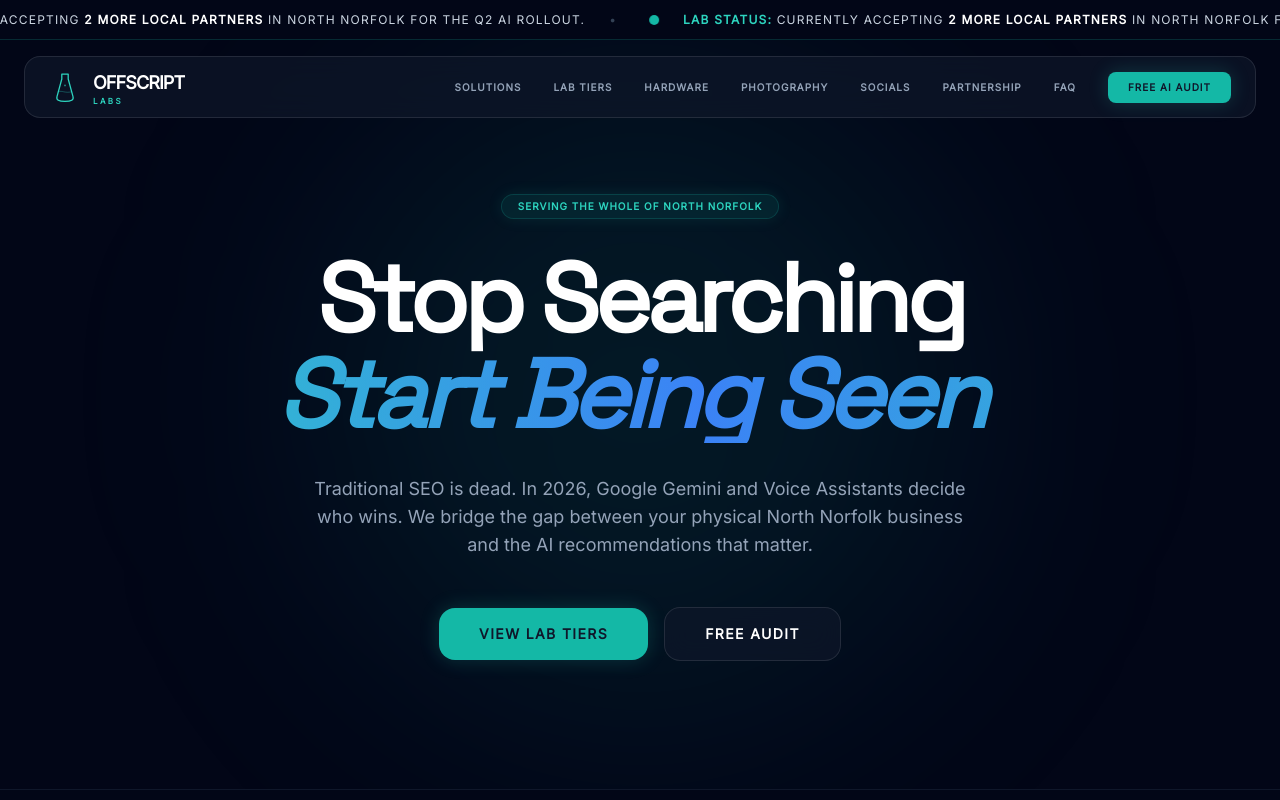
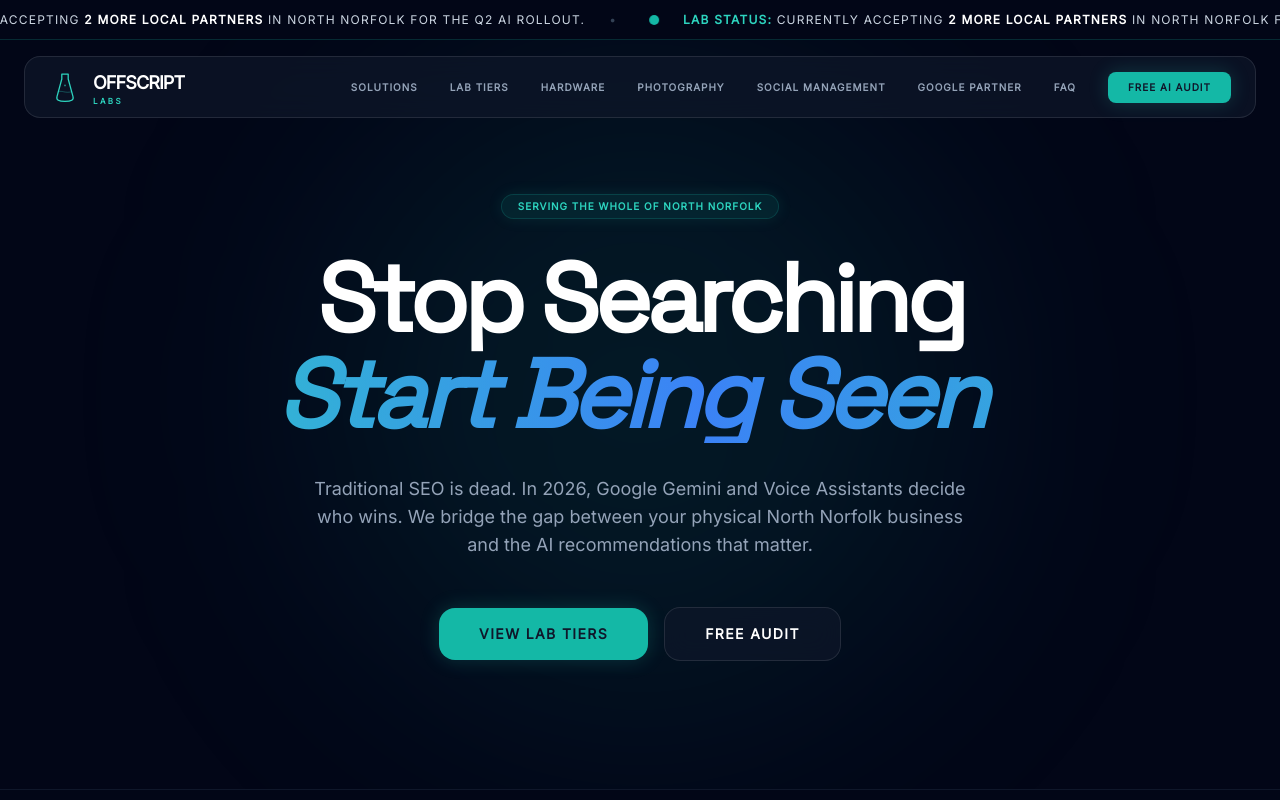
Before and after one commit to dappsncfc-cyber/OffScript-Labs, a plain HTML site: page index.html in a window 1280 px wide. Shown: the top 800 px of the page. Drawn offline with nearby package versions, Linux system fonts and the light colour scheme.

Commit message:
Update index.html

```diff
--- a/index.html
+++ b/index.html
@@ -303,8 +303,8 @@
                 <a href="#tiers" class="hover:text-teal-400 transition">Lab Tiers</a>
                 <a href="#hardware" class="hover:text-teal-400 transition">Hardware</a>
                 <a href="photography.html" class="hover:text-teal-400 transition">Photography</a>
-                <a href="socials.html" class="hover:text-teal-400 transition">Socials</a>
-                <a href="googlepartnership.html" class="hover:text-teal-400 transition">Partnership</a>
+                <a href="socials.html" class="hover:text-teal-400 transition">Social Management</a>
+                <a href="googlepartnership.html" class="hover:text-teal-400 transition">Google Partner</a>
                 <a href="#faq" class="hover:text-teal-400 transition">FAQ</a>
                 <a href="#audit" class="bg-teal-500 text-slate-900 px-5 py-2 rounded-lg glow-button font-bold">Free AI Audit</a>
             </div>
```
